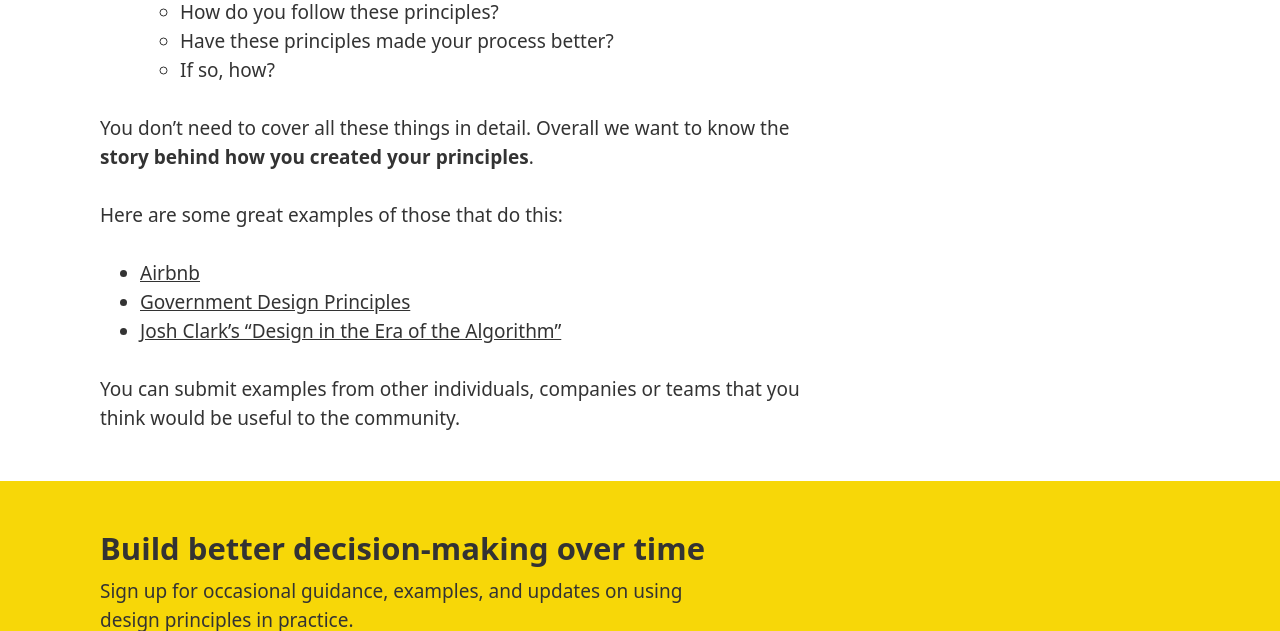
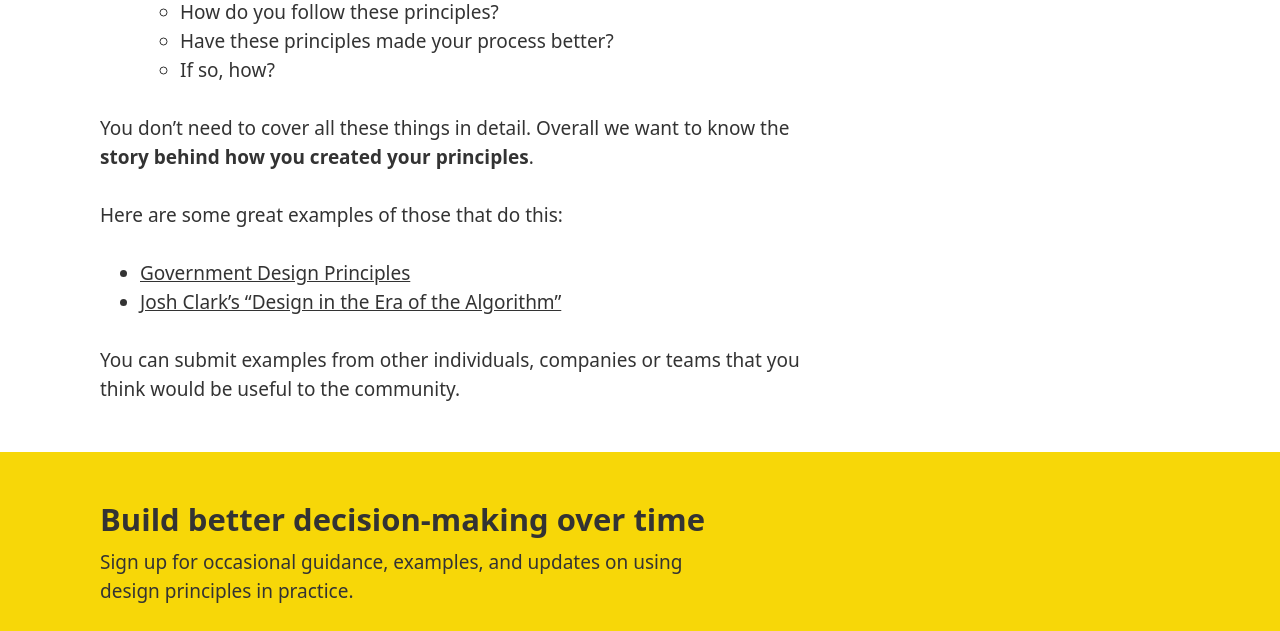
Before and after one commit to benbrignell/principles.design, a Jekyll site: the page built from _pages/contribute.md, in a window 1280 px wide and 900 px high, scrolled down 1179 px, cut to the strip 0-631 px from the top of the window. Built offline with Jekyll 4.4.1, drawn with Linux system fonts in a browser that asks for light colours; comment, search, counter and statistics services are not loaded.

Commit message:
removed broken example link

```diff
--- a/_pages/contribute.md
+++ b/_pages/contribute.md
@@ -47,7 +47,6 @@ You don't need to cover all these things in detail. Overall we want to know the
 
 Here are some great examples of those that do this:
 
-* [Airbnb](https://airbnb.design/the-way-we-build/)
 * [Government Design Principles](https://www.gov.uk/guidance/government-design-principles)
 * [Josh Clark's "Design in the Era of the Algorithm"](https://bigmedium.com/speaking/design-in-the-era-of-the-algorithm.html)
 
```
